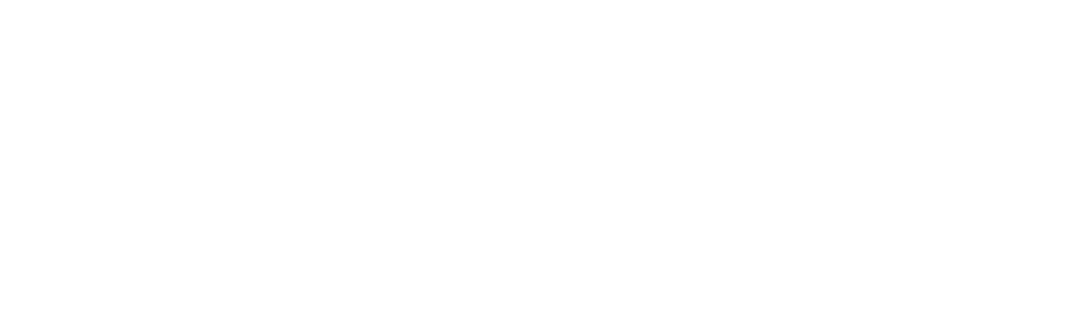
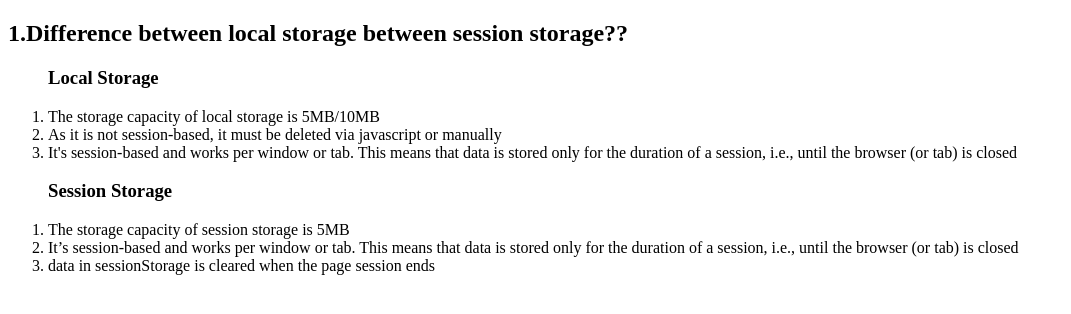
Before and after one commit to tasmim20/b6-type-monster-debug-assignment, a plain HTML site: page blog.html in a window 1280 px wide. Shown: the whole page, without its empty margins (0-1071 px from the left). Drawn offline with Linux system fonts and the light colour scheme.

Commit message:
question answer added

```diff
--- a/blog.html
+++ b/blog.html
@@ -7,6 +7,22 @@
     <title>Question answer</title>
 </head>
 <body>
+    <section>
+        <h2>1.Difference between local storage between session storage??</h2>
 
+    <ol>
+        <h3>Local Storage </h3>
+        <li>The storage capacity of local storage is 5MB/10MB</li>
+        <li>As it is not session-based, it must be deleted via javascript or manually</li>
+        <li>It's session-based and works per window or tab. This means that data is stored only for the duration of a session, i.e., until the browser (or tab) is closed</li>
+    </ol>
+    <ol>
+  <h3>Session Storage</h3>
+  <li>The storage capacity of session storage is 5MB</li>
+  <li>It’s session-based and works per window or tab. This means that data is stored only for the duration of a session, i.e., until the browser (or tab) is closed</li>
+  <li>data in sessionStorage is cleared when the page session ends</li>
+    </ol>
+
+    </section>
 </body>
 </html>
```
